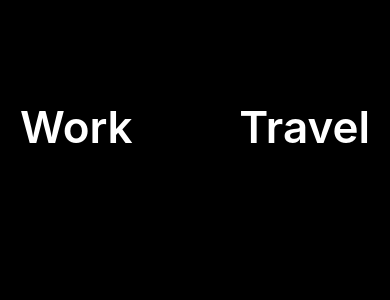
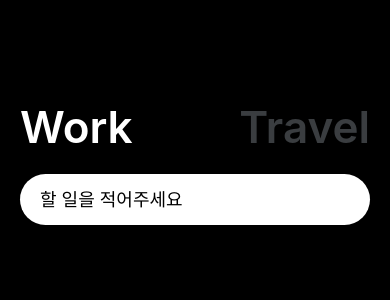
Before and after one commit to jiji-hoon96/jihoonWorkApp, a React Native app: screen / in a window 390 px wide. Shown: the top 300 px of the page. Built offline with nearby package versions, Linux system fonts and the light colour scheme.

Commit message:
2. textInput 을 이용해 입력값 출력하기

```diff
--- a/App.js
+++ b/App.js
@@ -1,19 +1,49 @@
 import { StatusBar } from "expo-status-bar";
-import { StyleSheet, Text, View, TouchableOpacity } from "react-native";
+import { useState } from "react";
+import {
+  StyleSheet,
+  Text,
+  View,
+  TouchableOpacity,
+  TextInput,
+} from "react-native";
 import { theme } from "./color";
 
 export default function App() {
+  const [working, setWorking] = useState(true);
+  const [text, setText] = useState("");
+  const travel = () => setWorking(false);
+  const work = () => setWorking(true);
+  const onChangeText = (payload) => setText(payload);
+  console.log(text);
   return (
     <View style={styles.container}>
       <StatusBar style="auto" />
       <View style={styles.header}>
-        <TouchableOpacity>
-          <Text style={styles.btnText}>Work</Text>
+        <TouchableOpacity onPress={work}>
+          <Text
+            style={{ ...styles.btnText, color: working ? "white" : theme.grey }}
+          >
+            Work
+          </Text>
         </TouchableOpacity>
-        <TouchableOpacity>
-          <Text style={styles.btnText}>Travel</Text>
+        <TouchableOpacity onPress={travel}>
+          <Text
+            style={{ ...styles.btnText, color: working ? theme.grey : "white" }}
+          >
+            Travel
+          </Text>
         </TouchableOpacity>
       </View>
+      <TextInput
+        onChangeText={onChangeText}
+        value={text}
+        returnKeyType="send"
+        placeholder={
+          working ? "할 일을 적어주세요" : "가고싶은 여행지를 입력해주세요"
+        }
+        style={styles.input}
+      />
     </View>
   );
 }
@@ -34,4 +64,12 @@
     fontWeight: "600",
     color: "white",
   },
+  input: {
+    backgroundColor: "white",
+    paddingVertical: 15,
+    paddingHorizontal: 20,
+    borderRadius: 30,
+    marginTop: 20,
+    fontSize: 18,
+  },
 });
```
